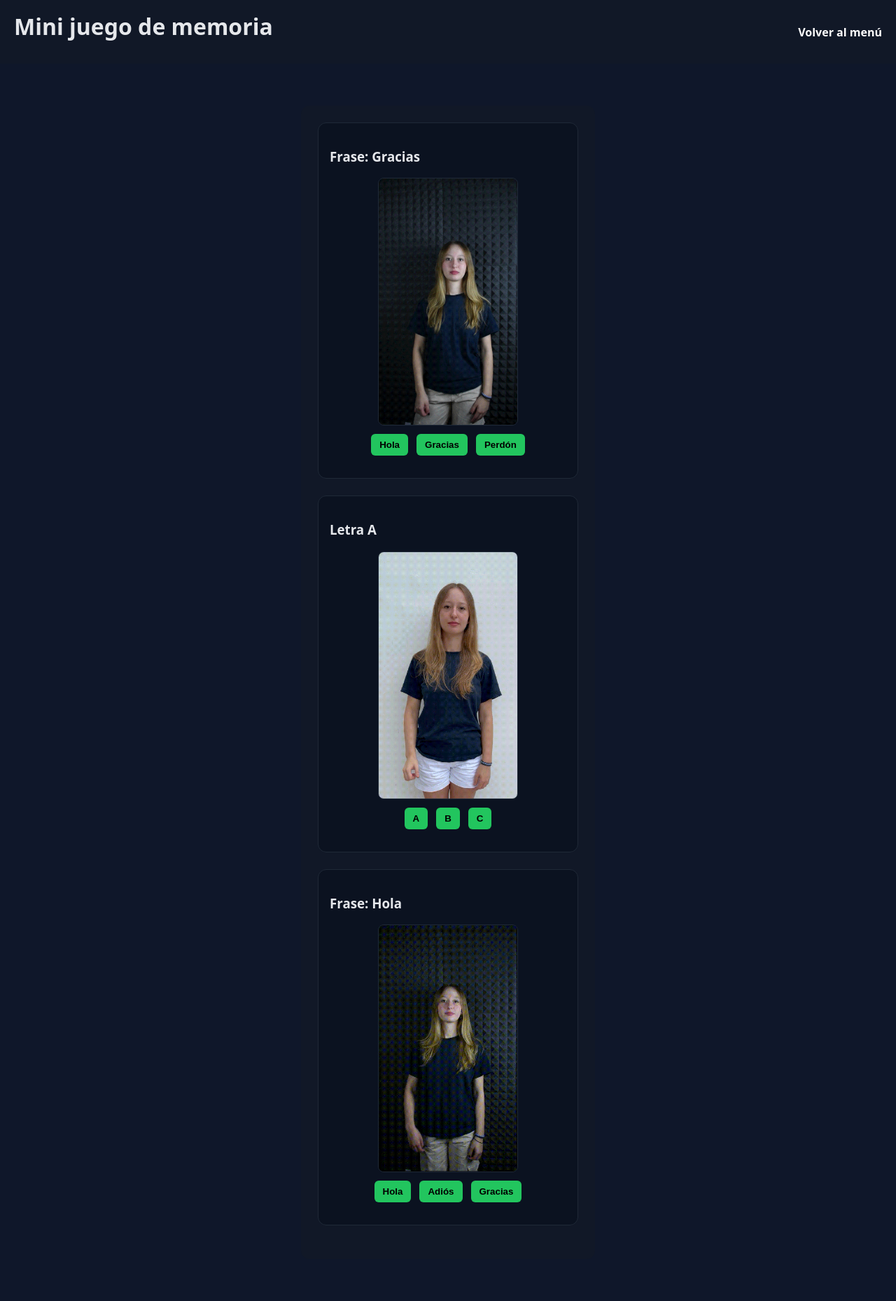
After one commit to EliasOrellana437/PruebaProyecto, a Django app: page /mini-juego/ in a window 1280 px wide. The commit adds this page. Shown: the whole page at 70% size. Run offline with Django 5.2, Linux system fonts and the light colour scheme.

Commit message:
contenido de mini juegos

```diff
--- a/config/settings.py
+++ b/config/settings.py
@@ -37,7 +37,7 @@ INSTALLED_APPS = [
     'django.contrib.sessions',
     'django.contrib.messages',
     'django.contrib.staticfiles',
-    'core',  # 👈 nuestra app principal
+    'core',  # nuestra app principal
 ]
 
 MIDDLEWARE = [
@@ -117,7 +117,7 @@ USE_TZ = True
 # https://docs.djangoproject.com/en/5.2/howto/static-files/
 
 STATIC_URL = 'static/'
-STATICFILES_DIRS = [BASE_DIR / 'static']  # 👈 carpeta global de archivos estáticos
+STATICFILES_DIRS = [BASE_DIR / 'static']  # carpeta global de archivos estáticos
 
 # Default primary key field type
 # https://docs.djangoproject.com/en/5.2/ref/settings/#default-auto-field
--- a/config/urls.py
+++ b/config/urls.py
@@ -19,5 +19,5 @@ from django.urls import path, include
 
 urlpatterns = [
     path('admin/', admin.site.urls),
-    path('', include('core.urls')),  # 👈 esta línea es la clave
+    path('', include('core.urls')),  # esta línea es la clave
 ]
--- a/core/urls.py
+++ b/core/urls.py
@@ -8,4 +8,6 @@ path('retos-diarios/', views.retos_diarios_view, name='retos_diarios'),
 
 path('frases/', views.frases_utiles, name='frases'),
     path('frases/<slug:slug>/', views.frase_detalle, name='frase_detalle'),
+
+path('mini-juego/', views.mini_juego, name='mini_juego'),
 ]
--- a/core/views.py
+++ b/core/views.py
@@ -1,4 +1,5 @@
 from django.shortcuts import render, redirect
+import random
 from django.http import Http404
 
 def login_view(request):
@@ -69,3 +70,40 @@ def frase_detalle(request, slug):
         "frase": frase,
         "titulo": frase["titulo"],
     })
+
+#apartado mini juego
+QUIZ_ITEMS = [
+    {
+        "slug": "a",
+        "tipo": "letra",
+        "titulo": "Letra A",
+        "media": "img/letra_a.gif",
+        "opciones": ["A", "B", "C"],
+        "respuesta": "A",
+    },
+    {
+        "slug": "gracias",
+        "tipo": "frase",
+        "titulo": "Frase: Gracias",
+        "media": "img/frase_gracias.gif",
+        "opciones": ["Hola", "Gracias", "Perdón"],
+        "respuesta": "Gracias",
+    },
+    {
+        "slug": "hola",
+        "tipo": "frase",
+        "titulo": "Frase: Hola",
+        "media": "img/frase_hola.gif",
+        "opciones": ["Hola", "Adiós", "Gracias"],
+        "respuesta": "Hola",
+    },
+    # … puedes seguir agregando letras y frases
+]
+
+def mini_juego(request):
+    # Selecciona 10 preguntas aleatorias
+    preguntas = random.sample(QUIZ_ITEMS, min(10, len(QUIZ_ITEMS)))
+    return render(request, 'core/mini_juego.html', {
+        "titulo": "Mini juego de memoria",
+        "preguntas": preguntas,
+    })
--- a/static/css/styles.css
+++ b/static/css/styles.css
@@ -129,3 +129,51 @@ header.topbar a.btn-volver {
   color: var(--muted);
   line-height: 1.5;
 }
+
+/*aparatdo para mini juegos */
+.quiz-item {
+  margin-bottom: 24px;
+  padding: 16px;
+  border: 1px solid #1f2937;
+  border-radius: 12px;
+  background: #0b1220;
+}
+
+.quiz-media {
+  display: flex;
+  justify-content: center;
+  margin: 12px 0;
+}
+
+.quiz-media img {
+  max-width: 200px;
+  border-radius: 8px;
+  border: 1px solid #1f2937;
+}
+
+.quiz-opciones {
+  display: flex;
+  gap: 12px;
+  justify-content: center;
+}
+
+.quiz-btn {
+  padding: 8px 12px;
+  background: var(--accent);
+  border: none;
+  border-radius: 6px;
+  cursor: pointer;
+  font-weight: bold;
+}
+
+.quiz-btn:disabled {
+  background: #1f2937;
+  color: var(--muted);
+  cursor: not-allowed;
+}
+
+.quiz-feedback {
+  margin-top: 8px;
+  text-align: center;
+  font-weight: bold;
+}
--- /dev/null
+++ b/static/js/mini_juego.js
@@ -0,0 +1,23 @@
+document.addEventListener("DOMContentLoaded", () => {
+  const items = document.querySelectorAll(".quiz-item");
+
+  items.forEach(item => {
+    const respuesta = item.dataset.respuesta;
+    const botones = item.querySelectorAll(".quiz-btn");
+    const feedback = item.querySelector(".quiz-feedback");
+
+    botones.forEach(btn => {
+      btn.addEventListener("click", () => {
+        if (btn.textContent === respuesta) {
+          feedback.textContent = "Correcto!";
+          feedback.style.color = "limegreen";
+        } else {
+          feedback.textContent = `Incorrecto. La respuesta era: ${respuesta}`;
+          feedback.style.color = "red";
+        }
+        // Desactivar botones después de responder
+        botones.forEach(b => b.disabled = true);
+      });
+    });
+  });
+});
--- /dev/null
+++ b/templates/core/mini_juego.html
@@ -0,0 +1,37 @@
+{% load static %}
+<!DOCTYPE html>
+<html lang="es">
+<head>
+  <meta charset="UTF-8">
+  <title>{{ titulo }}</title>
+  <link rel="stylesheet" href="{% static 'css/styles.css' %}?v=200">
+</head>
+<body class="page page-mini-juego">
+
+<header class="topbar">
+  <h1>{{ titulo }}</h1>
+  <a href="{% url 'menu' %}" class="btn-volver">Volver al menú</a>
+</header>
+
+<main class="container">
+  <section id="quiz-container">
+    {% for p in preguntas %}
+      <div class="quiz-item" data-respuesta="{{ p.respuesta }}">
+        <h3>{{ p.titulo }}</h3>
+        <div class="quiz-media">
+          <img src="{% static p.media %}" alt="Seña de {{ p.titulo }}">
+        </div>
+        <div class="quiz-opciones">
+          {% for opt in p.opciones %}
+            <button class="quiz-btn">{{ opt }}</button>
+          {% endfor %}
+        </div>
+        <p class="quiz-feedback"></p>
+      </div>
+    {% endfor %}
+  </section>
+</main>
+
+<script src="{% static 'js/mini_juego.js' %}?v=1"></script>
+</body>
+</html>
```
Also changed, not shown: db.sqlite3, static/img/letra_a.gif (added).
